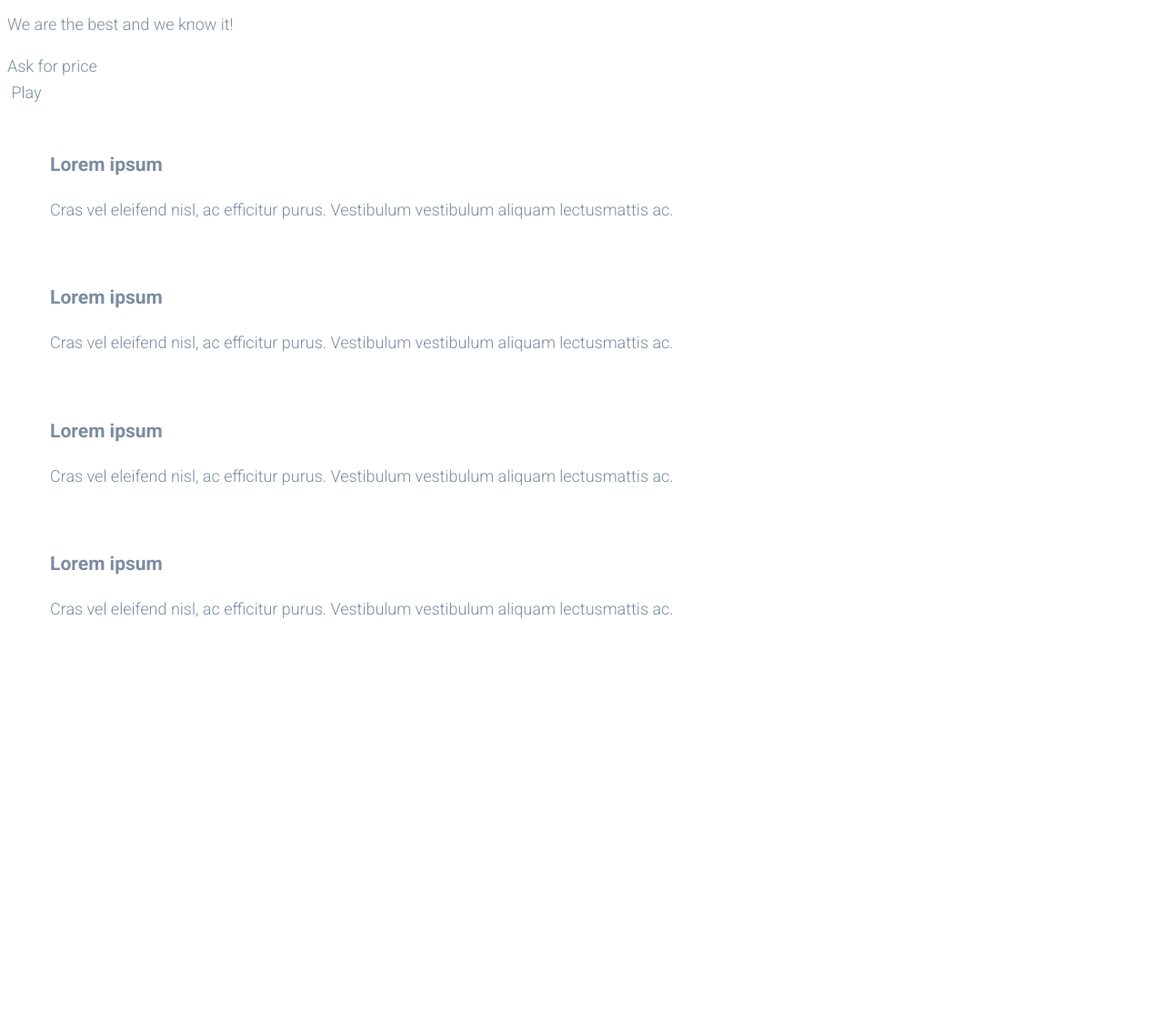
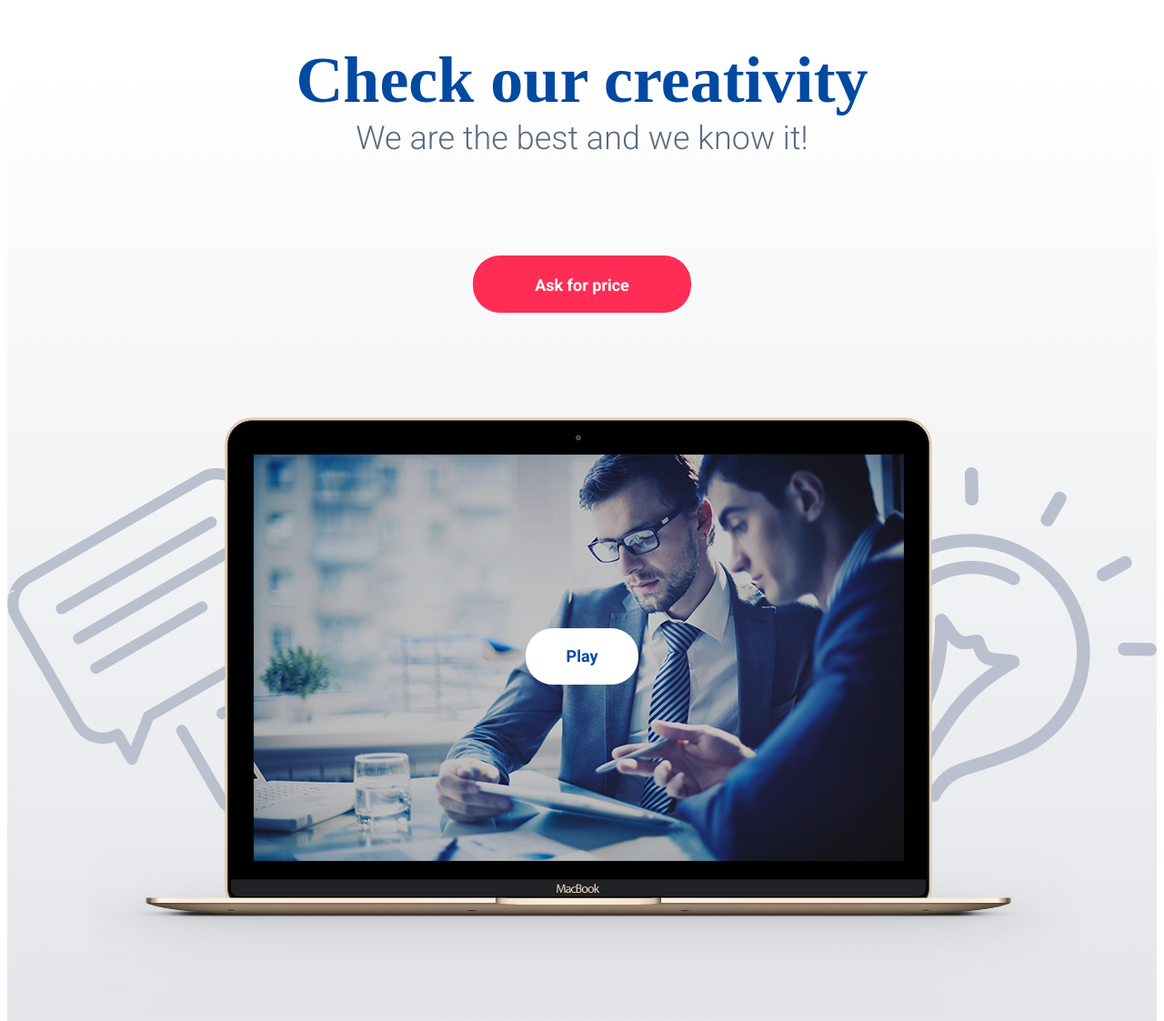
Before and after one commit to maciekmacku/PSD-TO-HTML-1, a plain HTML site: page index.html in a window 1280 px wide. Shown: the part 220-1343 px from the top of the page at 91% size. Before the commit the page ends 923 px from the top, so only its background shows below. Drawn offline with Linux system fonts and the light colour scheme; files whose address does not match are found by name.

Commit message:
added section intro-cta and intro-video

```diff
--- a/index.html
+++ b/index.html
@@ -21,7 +21,7 @@
                 <li><a href="#">Portfolio</a></li>
                 <li><a href="#">Contact</a></li>
                 <li class="menu-icon">
-                    <a href="#"class="facebook-icon"></a>
+                    <a href="#" class="facebook-icon"></a>
                 </li>
                 <li class="menu-icon">
                     <a href="#" class="twitter-icon"></a>
@@ -40,11 +40,11 @@
         </section>
 
         <section class="intro-video">
-            <img src="" alt="">
-            <a href="#" class="btn-default">
-                    Play
-                <span class="play-icon"></span>
-            </a>
+            <div class="intro-video-image">
+                <img src="images/Mac_Book.png" alt="">
+                <a href="#" class="btn btn-default">Play</a>
+            </div>
+
         </section>
 
 
--- a/sass/style.scss
+++ b/sass/style.scss
@@ -5,7 +5,7 @@ body {
     color: #7c8ca0;
 
 }
-/* links */
+/* HEADER links */
 a {
     color: #7c8ca0;
     text-decoration: none;
@@ -91,4 +91,86 @@ img {
 
 
 
-/* 16:35 from youtube , why fb and twitter doesnt show?*/
+/* section */
+.section-header {
+    text-align: center;
+    margin-top: 135px;
+    h2 {
+        color: #0149a1;
+        font-family: "Roboto - Bold";
+        font-size: 72px;
+        font-weight: 700;
+        margin: 0;
+
+    }
+    p {
+        color: #5d6981;
+        font-size: 36px;
+        font-weight: 300;
+        line-height: 1.3em;
+        margin: 26px 0 0;
+    }
+}
+
+/*page section*/
+.page-section {
+    background-color: #ffffff;
+    background-image: linear-gradient(to top, #edeff1 0%, #edeff1 1%, #ffffff 24%, #e2e4e8 31%, #ffffff 100%);
+}
+
+/*intro CTA */
+.intro-cta {
+    text-align: center;
+    margin-top: 105px;
+    margin-bottom: 115px;
+    a {
+        display: inline-block;
+        padding: 22px 68px 20px;
+        border-radius: 30px;
+        background-color: #ff2d55;
+        color: #ffffff;
+        font-size: 18px;
+        font-weight: 700;
+        line-height: 1.2em;
+    }
+}
+
+/*intro video*/
+.intro-video {
+    max-width: 1330px;
+    width: 100%;
+    margin: 0 auto;
+
+    background: url('../images/chat.png') no-repeat left 55px, url(../images/light.png) no-repeat right 55px;
+}
+.intro-video-image {
+    margin-top: 30px;
+    display: flex;
+    justify-content: center;
+    align-items: center;
+    max-width: 1094px;
+    width: 100%;
+    margin: 0 auto;
+    position: relative;
+    .btn-default {
+        position: absolute;
+        top: 232px;
+        color: #0149a1;
+        font-size: 18px;
+        font-weight: 700;
+        line-height: 1.2em;
+        padding: 20px 45px;
+        border-radius: 30px;
+        background-color: #ffffff;
+    }
+}
+
+/*
+.btn {
+    position: absolute;
+    margin-top: -50px;
+
+}
+.btn-default {
+
+} */
```
Also changed, not shown: css/style.css, images/Mac_Book.png (added), images/Rounded_Rectangle_1_copy_3.png (added), images/btn-play.png (added), images/chat.png (added), images/icon1.png (added), images/icon2.png (added), images/icon3.png (added), images/icon4.png (added), images/light.png (added), images/play-button.png (added), 1 other file.
